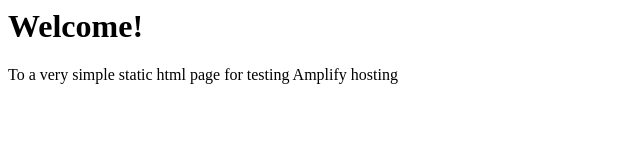
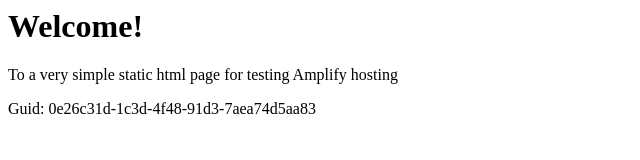
Before and after one commit to aws-aemilia-kix/Github-PR-Commit-Integration-Test-DoNotTouch-GitHubAutoBuildCanaryTest-v1-preprod-ap-northeast-3, a website: page src/index.html in a window 1280 px wide. Shown: the whole page, without its empty margins (0-640 px from the left). Drawn offline with Linux system fonts and the light colour scheme.

Commit message:
commit from integ tests

```diff
--- a/src/index.html
+++ b/src/index.html
@@ -1,3 +1,5 @@
+
+
 <html lang="en">
 
 <head>
@@ -10,6 +12,6 @@
 <body>
     <h1>Welcome!</h1>
     <p>To a very simple static html page for testing Amplify hosting</p>
-</body>
+    <p>Guid: 0e26c31d-1c3d-4f48-91d3-7aea74d5aa83</p></body>
 
 </html>
```
